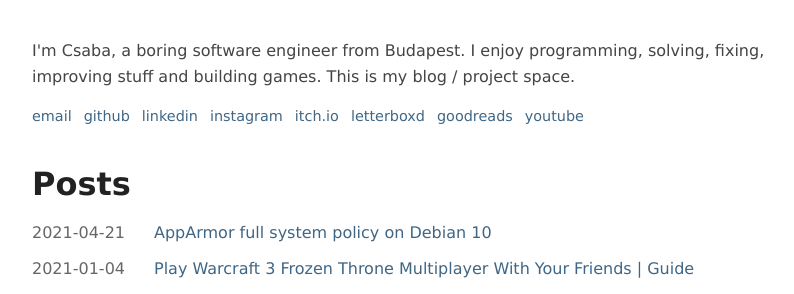
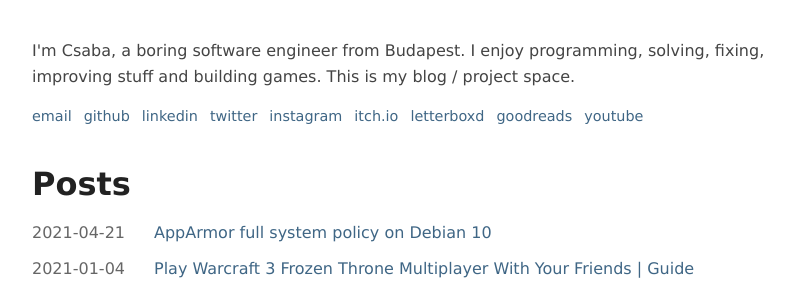
Before and after one commit to ekaktusz/ekaktusz.github.io, a Jekyll site: the page built from index.html, in a window 1280 px wide. Shown: the part 122-416 px from the top of the page, without its empty margins (228-1022 px from the left). Built offline with Jekyll 4.4.1, drawn with Linux system fonts in a browser that asks for light colours.

Commit message:
twitter shit

```diff
--- a/_includes/contact-links.html
+++ b/_includes/contact-links.html
@@ -2,6 +2,7 @@
   {% if site.footer-links.email %}<a href="mailto:{{ site.footer-links.email }}">email</a>{% endif %}
   {% if site.footer-links.github %}<a href="https://github.com/{{ site.footer-links.github }}" rel="me">github</a>{% endif %}
   {% if site.footer-links.linkedin %}<a href="https://www.linkedin.com/in/{{ site.footer-links.linkedin }}" rel="me">linkedin</a>{% endif %}
+  {% if site.footer-links.twitter %}<a href="https://x.com/{{ site.footer-links.twitter }}" rel="me">twitter</a>{% endif %}
   {% if site.footer-links.instagram %}<a href="https://instagram.com/{{ site.footer-links.instagram }}" rel="me">instagram</a>{% endif %}
   {% if site.footer-links.itch %}<a href="https://{{ site.footer-links.itch }}.itch.io/" rel="me">itch.io</a>{% endif %}
   {% if site.footer-links.letterboxd %}<a href="https://letterboxd.com/{{ site.footer-links.letterboxd }}/" rel="me">letterboxd</a>{% endif %}
```
